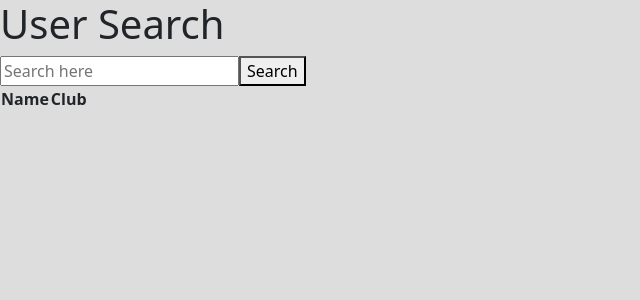
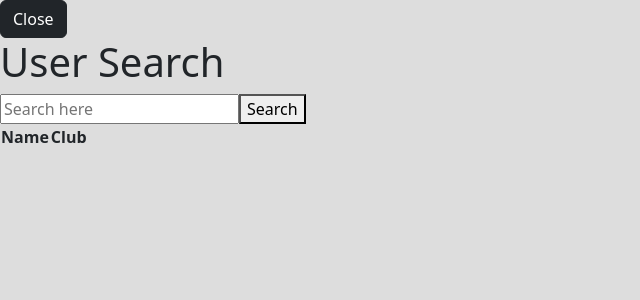
Before and after one commit to 1upskillsystems/ANDevelop, a React (Create React App) app in the folder client/: page /userSearch in a window 1280 px wide. Shown: the top 300 px of the page, without its empty margins (0-640 px from the left). Built offline with nearby package versions, Linux system fonts and the light colour scheme.

Commit message:
Back button
back out of user search

```diff
--- a/client/src/components/userSearch.js
+++ b/client/src/components/userSearch.js
@@ -1,10 +1,15 @@
 import React from "react";
 import SearchBar from "./searchBar";
+import { NavLink } from "react-router-dom";
+import Button from "react-bootstrap/Button";
 
 function UserSearch() {
   return (
 
      <div classname='App'>
+        <NavLink to="/">
+          <Button variant="dark">Close</Button>
+        </NavLink>
         <h1>User Search</h1>
        <SearchBar/>
      </div>
```
